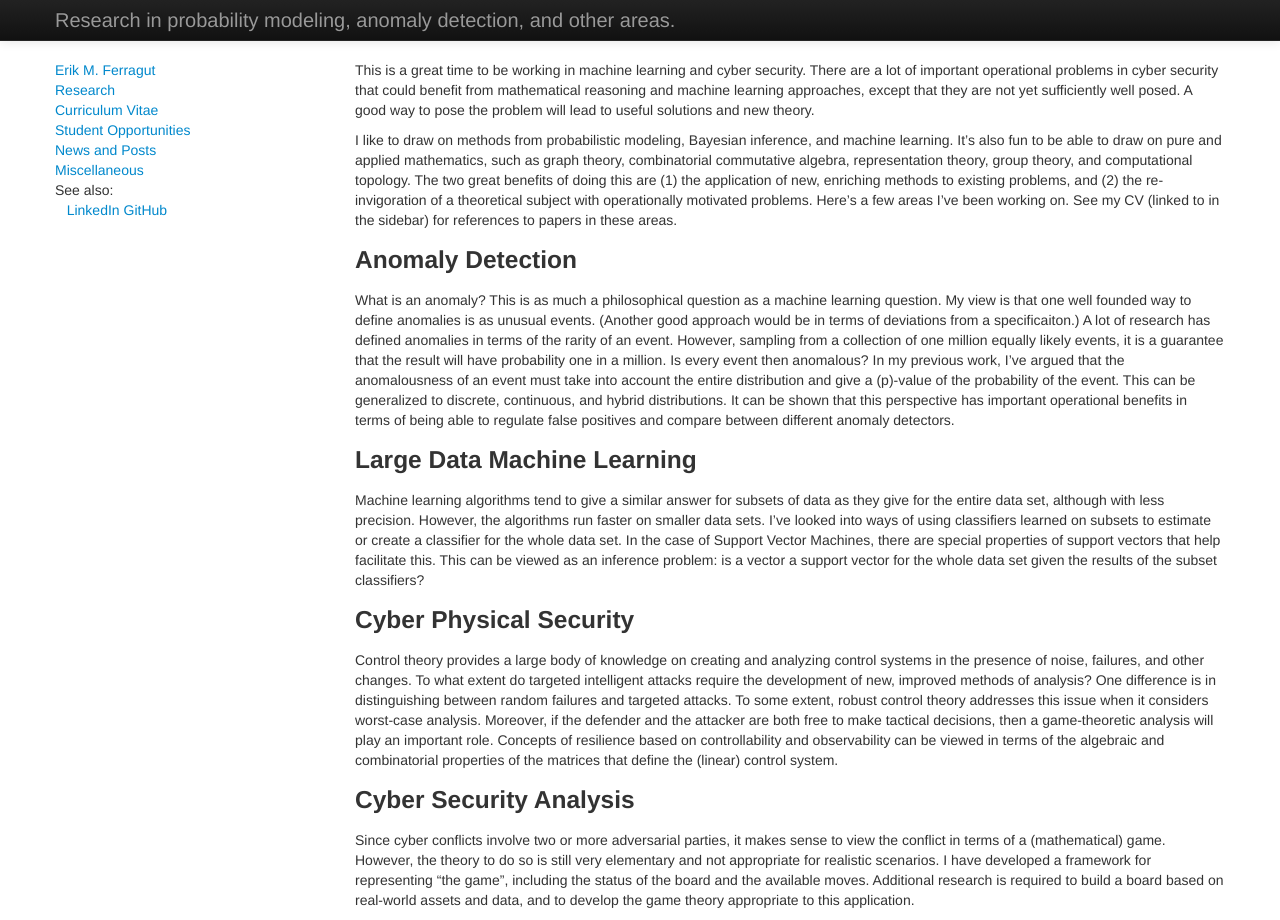
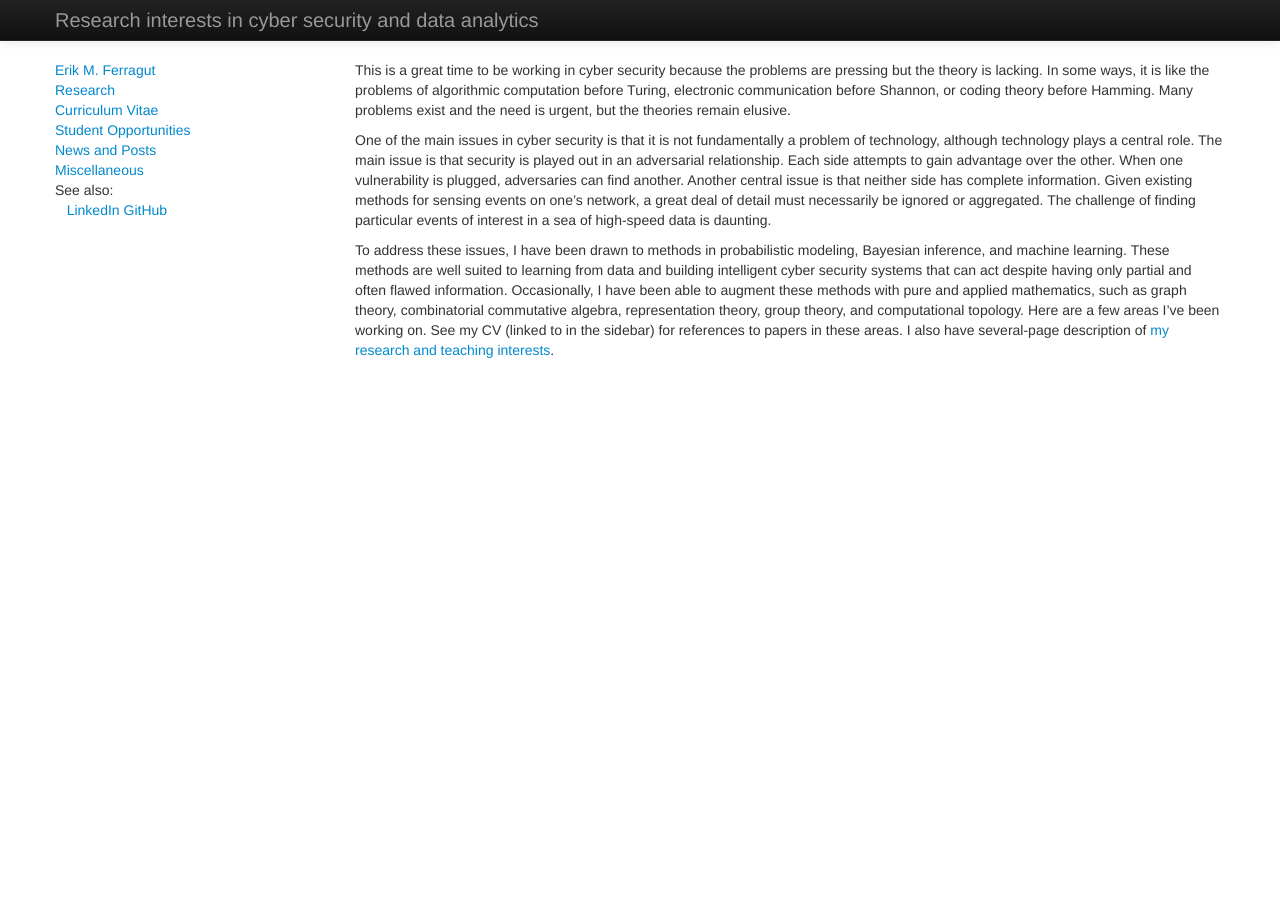
Before and after one commit to ErikFerragut/ErikFerragut.github.io, a Jekyll site: the page built from research/index.md, in a window 1280 px wide. Built offline with Jekyll 4.4.1, drawn with Linux system fonts in a browser that asks for light colours; Markdown is read by kramdown in place of the engine named in the settings.

Commit message:
added updated pdfs and modified research page

```diff
--- a/_includes/header.html
+++ b/_includes/header.html
@@ -16,6 +16,11 @@
 
 <script type="text/javascript"
 src="http://cdn.mathjax.org/mathjax/latest/MathJax.js?config=TeX-AMS-MML_HTMLorMML"></script>
+
+
+
+
+
 
     <!-- HTML5 shim, for IE6-8 support of HTML5 elements -->
     <!--[if lt IE 9]>
--- a/research/index.md
+++ b/research/index.md
@@ -1,20 +1,10 @@
 ---
 title: Research Interests
 layout: default
-headline: Research in probability modeling, anomaly detection, and other areas.
+headline: Research interests in cyber security and data analytics
 ---
-This is a great time to be working in machine learning and cyber security.  There are a lot of important operational problems in cyber security that could benefit from mathematical reasoning and machine learning approaches, except that they are not yet sufficiently well posed.  A good way to pose the problem will lead to useful solutions and new theory.
+This is a great time to be working in cyber security because the problems are pressing but the theory is lacking.  In some ways, it is like the problems of algorithmic computation before Turing, electronic communication before Shannon, or coding theory before Hamming.  Many problems exist and the need is urgent, but the theories remain elusive.
 
-I like to draw on methods from probabilistic modeling, Bayesian inference, and machine learning.  It's also fun to be able to draw on pure and applied mathematics, such as graph theory, combinatorial commutative algebra, representation theory, group theory, and computational topology.  The two great benefits of doing this are (1) the application of new, enriching methods to existing problems, and (2) the re-invigoration of a theoretical subject with operationally motivated problems.   Here's a few areas I've been working on.  See my CV (linked to in the sidebar) for references to papers in these areas.
+One of the main issues in cyber security is that it is not fundamentally a problem of technology, although technology plays a central role.  The main issue is that security is played out in an adversarial relationship.  Each side attempts to gain advantage over the other.  When one vulnerability is plugged, adversaries can find another.  Another central issue is that neither side has complete information.  Given existing methods for sensing events on one's network, a great deal of detail must necessarily be ignored or aggregated.  The challenge of finding particular events of interest in a sea of high-speed data is daunting.
 
-### Anomaly Detection
-What is an anomaly?  This is as much a philosophical question as a machine learning question.  My view is that one well founded way to define anomalies is as unusual events.  (Another good approach would be in terms of deviations from a specificaiton.)  A lot of research has defined anomalies in terms of the rarity of an event.  However, sampling from a collection of one million equally likely events, it is a guarantee that the result will have probability one in a million.  Is every event then anomalous?  In my previous work, I've argued that the anomalousness of an event must take into account the entire distribution and give a \(p\)-value of the probability of the event.  This can be generalized to discrete, continuous, and hybrid distributions.  It can be shown that this perspective has important operational benefits in terms of being able to regulate false positives and compare between different anomaly detectors.
-
-### Large Data Machine Learning
-Machine learning algorithms tend to give a similar answer for subsets of data as they give for the entire data set, although with less precision.  However, the algorithms run faster on smaller data sets.  I've looked into ways of using classifiers learned on subsets to estimate or create a classifier for the whole data set.  In the case of Support Vector Machines, there are special properties of support vectors that help facilitate this.  This can be viewed as an inference problem: is a vector a support vector for the whole data set given the results of the subset classifiers?
-
-### Cyber Physical Security
-Control theory provides a large body of knowledge on creating and analyzing control systems in the presence of noise, failures, and other changes.  To what extent do targeted intelligent attacks require the development of new, improved methods of analysis?  One difference is in distinguishing between random failures and targeted attacks.  To some extent, robust control theory addresses this issue when it considers worst-case analysis.  Moreover, if the defender and the attacker are both free to make tactical decisions, then a game-theoretic analysis will play an important role.  Concepts of resilience based on controllability and observability can be viewed in terms of the algebraic and combinatorial properties of the matrices that define the (linear) control system.
-
-### Cyber Security Analysis
-Since cyber conflicts involve two or more adversarial parties, it makes sense to view the conflict in terms of a (mathematical) game.  However, the theory to do so is still very elementary and not appropriate for realistic scenarios.  I have developed a framework for representing "the game", including the status of the board and the available moves.  Additional research is required to build a board based on real-world assets and data, and to develop the game theory appropriate to this application.
+To address these issues, I have been drawn to methods in probabilistic modeling, Bayesian inference, and machine learning.  These methods are well suited to learning from data and building intelligent cyber security systems that can act despite having only partial and often flawed information.  Occasionally, I have been able to augment these methods with pure and applied mathematics, such as graph theory, combinatorial commutative algebra, representation theory, group theory, and computational topology.  Here are a few areas I've been working on.  See my CV (linked to in the sidebar) for references to papers in these areas.  I also have several-page description of <a href="/ferragut-research-and-teaching.pdf">my research and teaching interests</a>.
```
Also changed, not shown: 2 other files.
